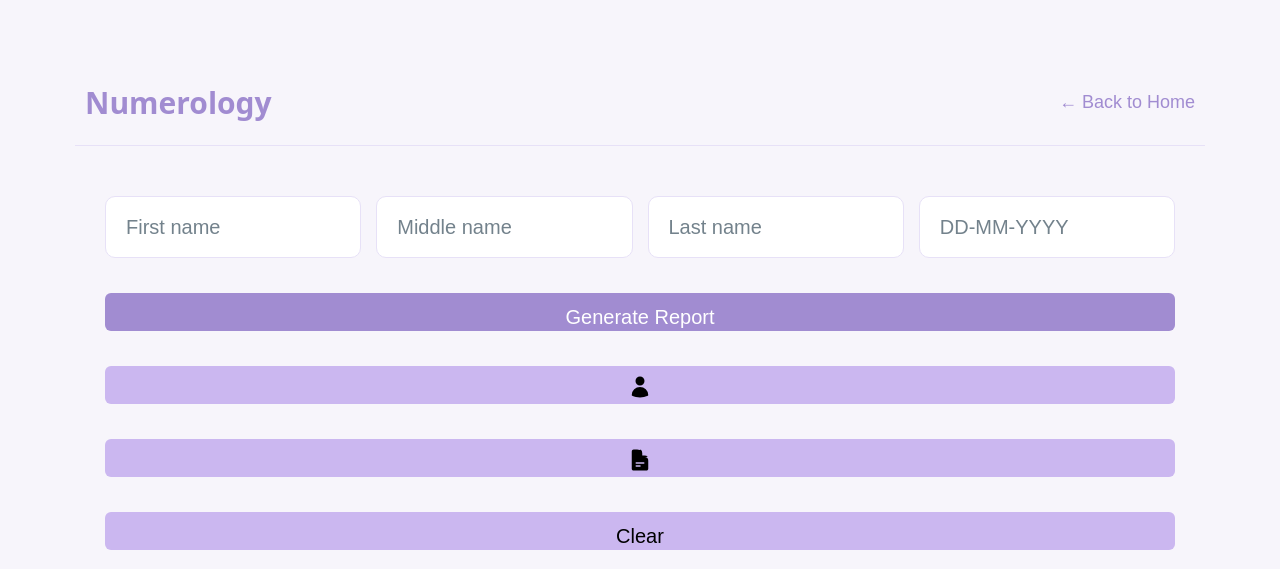
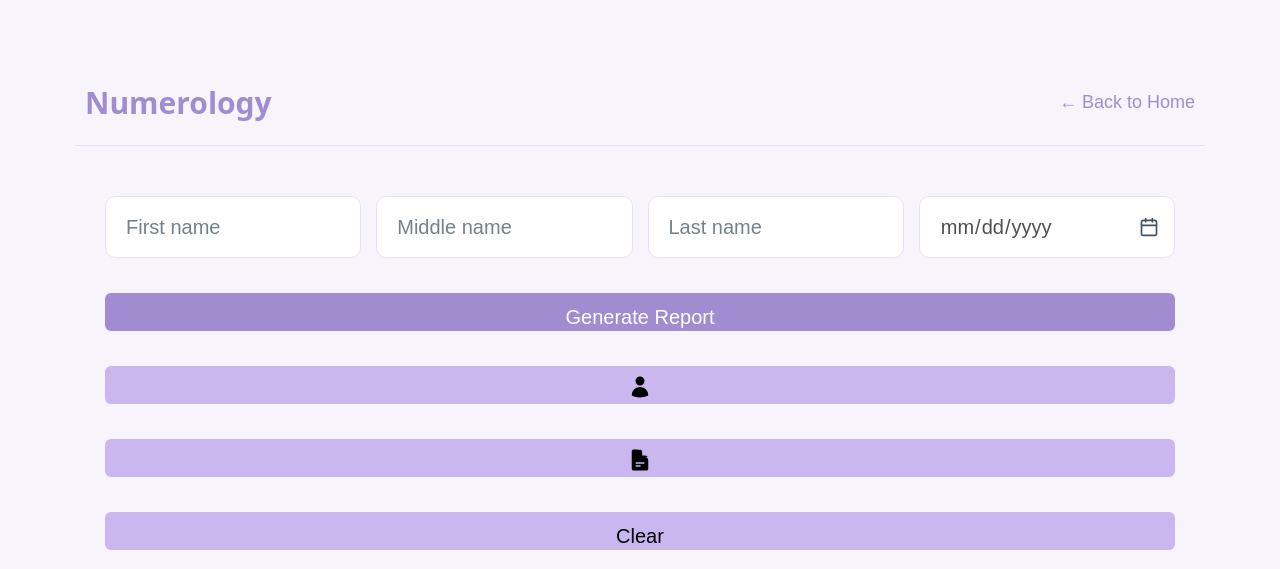
Before and after one commit to theplateofcode/numerology-software, a Flask app: template numerology_app/templates/numerology/home.html in a window 1280 px wide. Shown: the top 569 px of the page. Run offline with Flask 3, Linux system fonts and the light colour scheme; the template is opened without the code that fills it: values that come from a table or form of the project are taken from there, others are empty; data comes from the database, SQL or seed files in the repository; some web fonts are replaced.

Commit message:
Date change numerology home 2

```diff
--- a/numerology_app/templates/numerology/home.html
+++ b/numerology_app/templates/numerology/home.html
@@ -22,9 +22,7 @@ block content %}
     />
 
     <input
-      id="dob" name="dob" type="text" placeholder="DD-MM-YYYY"
-      pattern="\d{2}-\d{2}-\d{4}"
-      title="Please enter the date in DD-MM-YYYY format"
+      id="dob" name="dob" type="date"
       value="{{ session['numerology_input']['dob'] if session.get('numerology_input') else '' }}" required
     />
 
@@ -192,7 +190,7 @@ block content %}
         <li class="client-item">
           {% set dob_str = client.dob if client.dob is string else client.dob.strftime('%Y-%m-%d') %}
           {% set dob_display = client.dob if client.dob is string else client.dob.strftime('%d-%b-%Y') %}
-          <a href="#" data-fname="{{ client.first_name }}" data-mname="{{ client.middle_name }}" data-lname="{{ client.last_name }}" data-dob="{{ dob_str }}">
+          <a href="#" data-fname="{{ client.first_name }}" data-mname="{{ client.middle_name or '' }}" data-lname="{{ client.last_name or '' }}" data-dob="{{ dob_str }}">
             <span class="client-name">{{ client.full_name }}</span>
             <span class="client-dob">{{ dob_display }}</span>
           </a>
@@ -228,7 +226,7 @@ block content %}
     margin-bottom: 1.5rem;
   }
   .form-bar input {
-    /* MODIFIED: Increased base size to prevent early wrapping */
+    /* MODIFIED: Increased base size to prevent early wrapping on PC */
     flex: 1 1 180px;
     min-width: 180px;
   }
@@ -283,38 +281,29 @@ block content %}
 <script>
   document.addEventListener("DOMContentLoaded", function () {
     const modal = document.getElementById("clientModal");
-    const openBtn = document.getElementById("loadClientBtn");
-    // FIX: Re-query for close button inside the modal
+    // FIX: Query for elements INSIDE the modal
     const closeBtn = modal.querySelector(".modal-close-button");
     const searchInput = modal.querySelector("#clientSearchInput");
     const clientItems = modal.querySelectorAll(".modal-client-list .client-item");
+
+    const openBtn = document.getElementById("loadClientBtn");
     const clearBtn = document.getElementById("clearFormBtn");
 
     if (openBtn) { openBtn.onclick = () => { modal.style.display = "block"; }; }
     if (closeBtn) { closeBtn.onclick = () => { modal.style.display = "none"; }; }
     window.onclick = (event) => { if (event.target == modal) { modal.style.display = "none"; } };
 
+    // FIX: Query for items INSIDE the modal
     modal.querySelectorAll(".client-item a").forEach((item) => {
       item.addEventListener("click", function (event) {
         event.preventDefault();
         document.getElementById("first_name").value = this.dataset.fname;
         document.getElementById("middle_name").value = this.dataset.mname;
         document.getElementById("last_name").value = this.dataset.lname;
-        // MODIFIED: This now gets the YYYY-MM-DD string from the client list
-        // and sets it into the DD-MM-YYYY input field.
-        // We must reformat it.
-        const dob_yyyy_mm_dd = this.dataset.dob;
-        if (dob_yyyy_mm_dd) {
-            const parts = dob_yyyy_mm_dd.split('-');
-            if (parts.length === 3) {
-                const dob_dd_mm_yyyy = `${parts[2]}-${parts[1]}-${parts[0]}`;
-                document.getElementById("dob").value = dob_dd_mm_yyyy;
-            } else {
-                 document.getElementById("dob").value = dob_yyyy_mm_dd; // fallback
-            }
-        } else {
-            document.getElementById("dob").value = '';
-        }
+
+        // FIX: No reformatting needed. data-dob is YYYY-MM-DD,
+        // which is the exact format input[type=date] requires.
+        document.getElementById("dob").value = this.dataset.dob;
 
         modal.style.display = "none";
         document.querySelector(".form-bar").submit();
```
